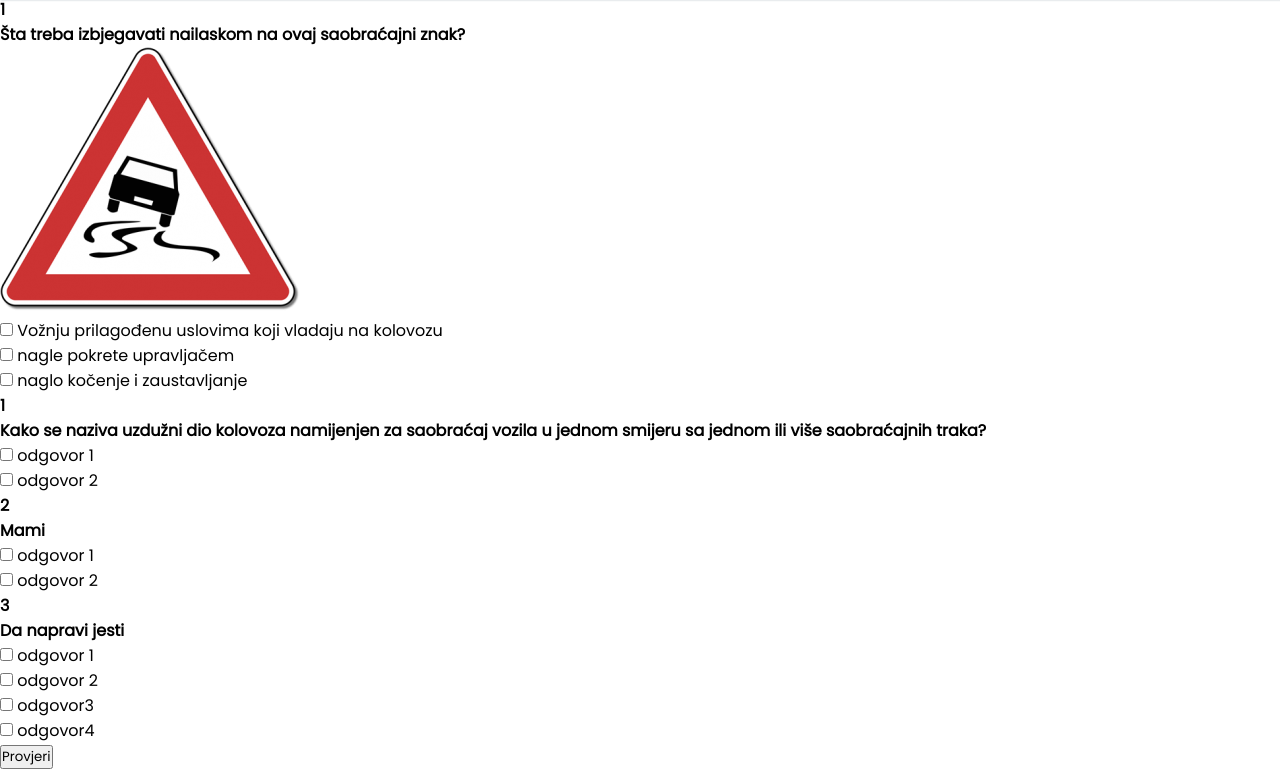
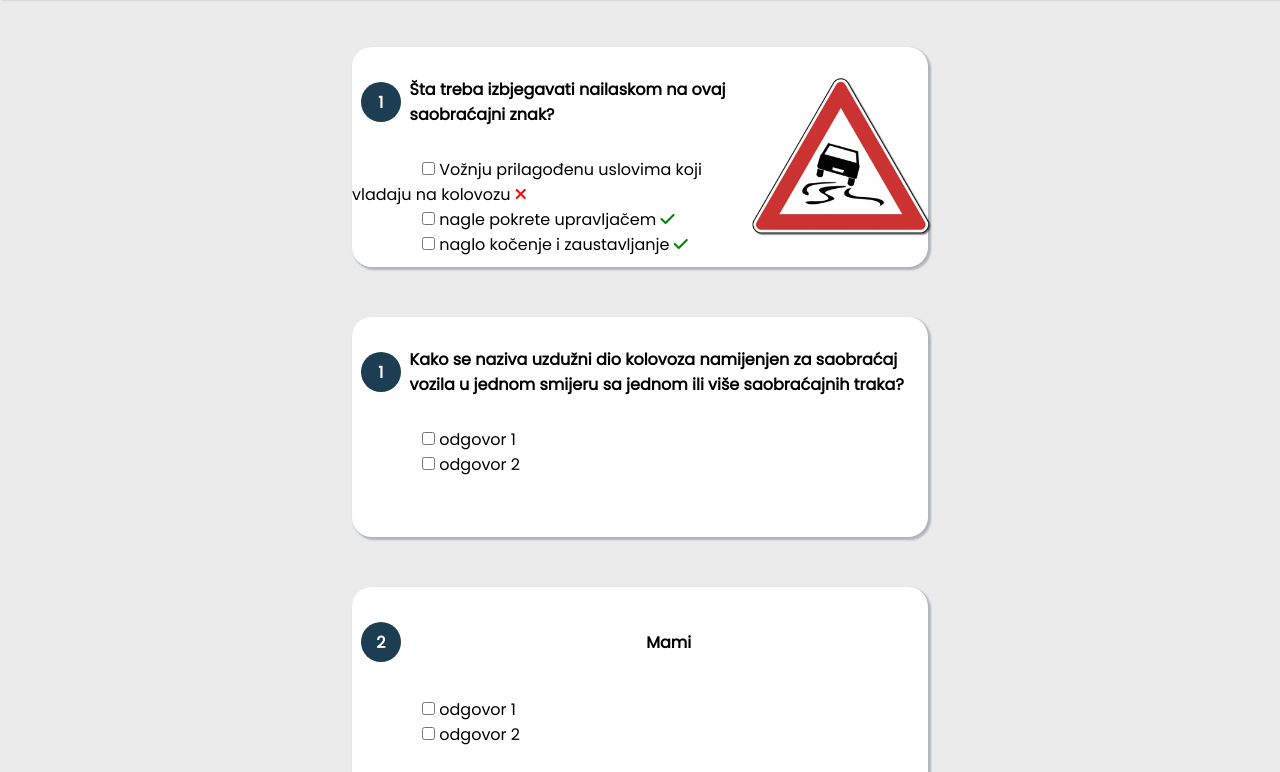
Before and after one commit to 12emin34/Testovi, a plain HTML site: page test_mockup.html in a window 1280 px wide. Shown: the part 103-875 px from the top of the page. Drawn offline with Linux system fonts and the light colour scheme.

Commit message:
tacno netacno ikone

```diff
--- a/stilovi/testovi.css
+++ b/stilovi/testovi.css
@@ -72,3 +72,11 @@
 .odgovor input {
     margin-left: 70px;
 }
+
+.fa-xmark {
+    color: red ;
+}
+
+.fa-check {
+    color: green ;
+}
--- a/test_mockup.html
+++ b/test_mockup.html
@@ -6,8 +6,9 @@
     <meta content="width=device-width, initial-scale=1.0" name="viewport">
     <title>Document</title>
     <link href="stilovi/style.css" rel="stylesheet">
+    <link rel="stylesheet" href="stilovi/testovi.css">
+    <script src="https://kit.fontawesome.com/57017d873d.js" crossorigin="anonymous"></script>
     <link href="https://fonts.googleapis.com" rel="preconnect">
-    <link crossorigin href="https://fonts.gstatic.com" rel="preconnect">
     <link href="https://fonts.googleapis.com/css2?family=Poppins&display=swap" rel="stylesheet">
 </head>
 
@@ -88,16 +89,19 @@
             <label>
                 <input name="odgovor1" type="checkbox">
                 Vožnju prilagođenu uslovima koji vladaju na kolovozu
+                <i class="fa-solid fa-xmark"></i>
             </label><br>
 
             <label>
                 <input name="odgovor2" type="checkbox">
                 nagle pokrete upravljačem
+                <i class="fa-solid fa-check"></i>
             </label><br>
 
             <label>
                 <input name="odgovor3" type="checkbox">
                 naglo kočenje i zaustavljanje
+                <i class="fa-solid fa-check"></i>
             </label><br>
         </div>
     </div>
```
